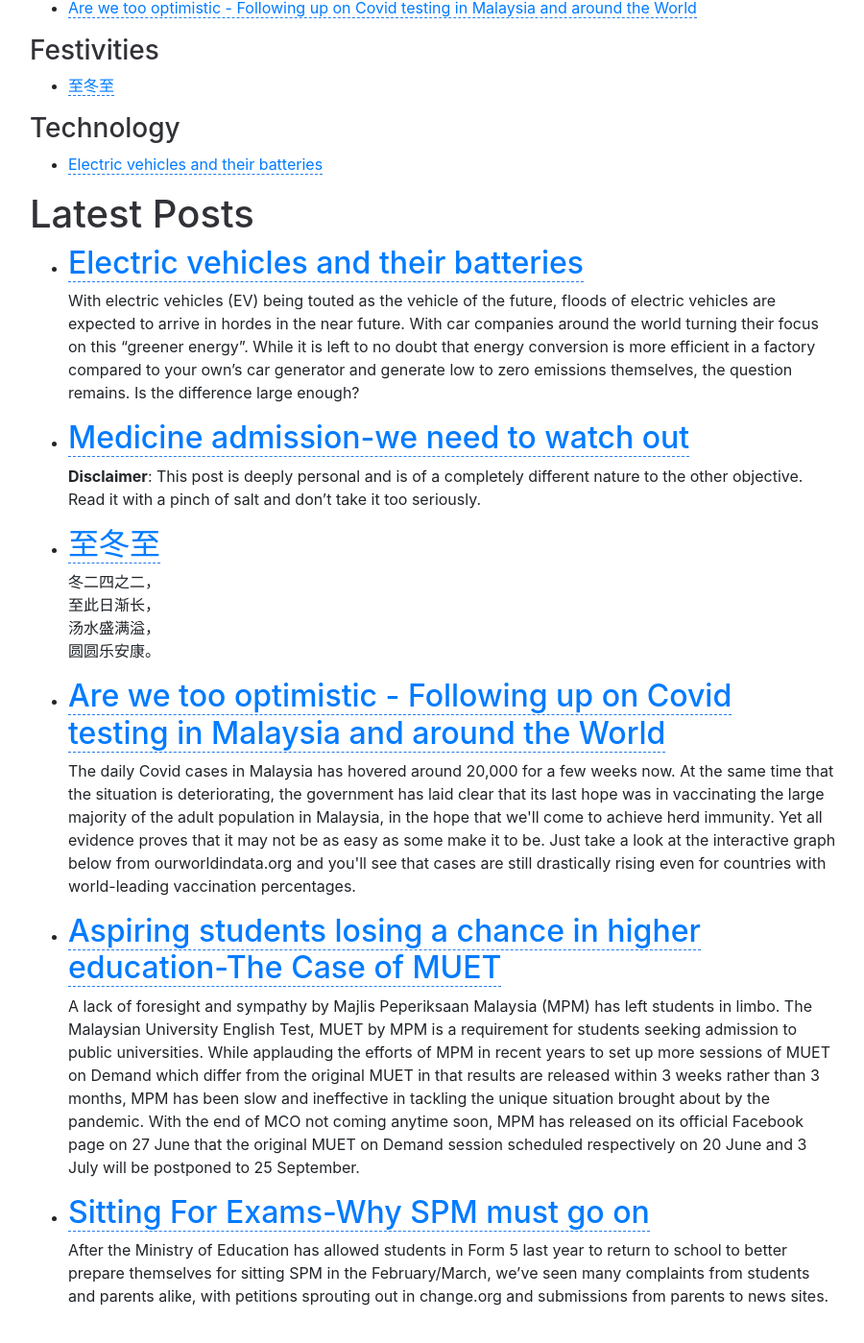
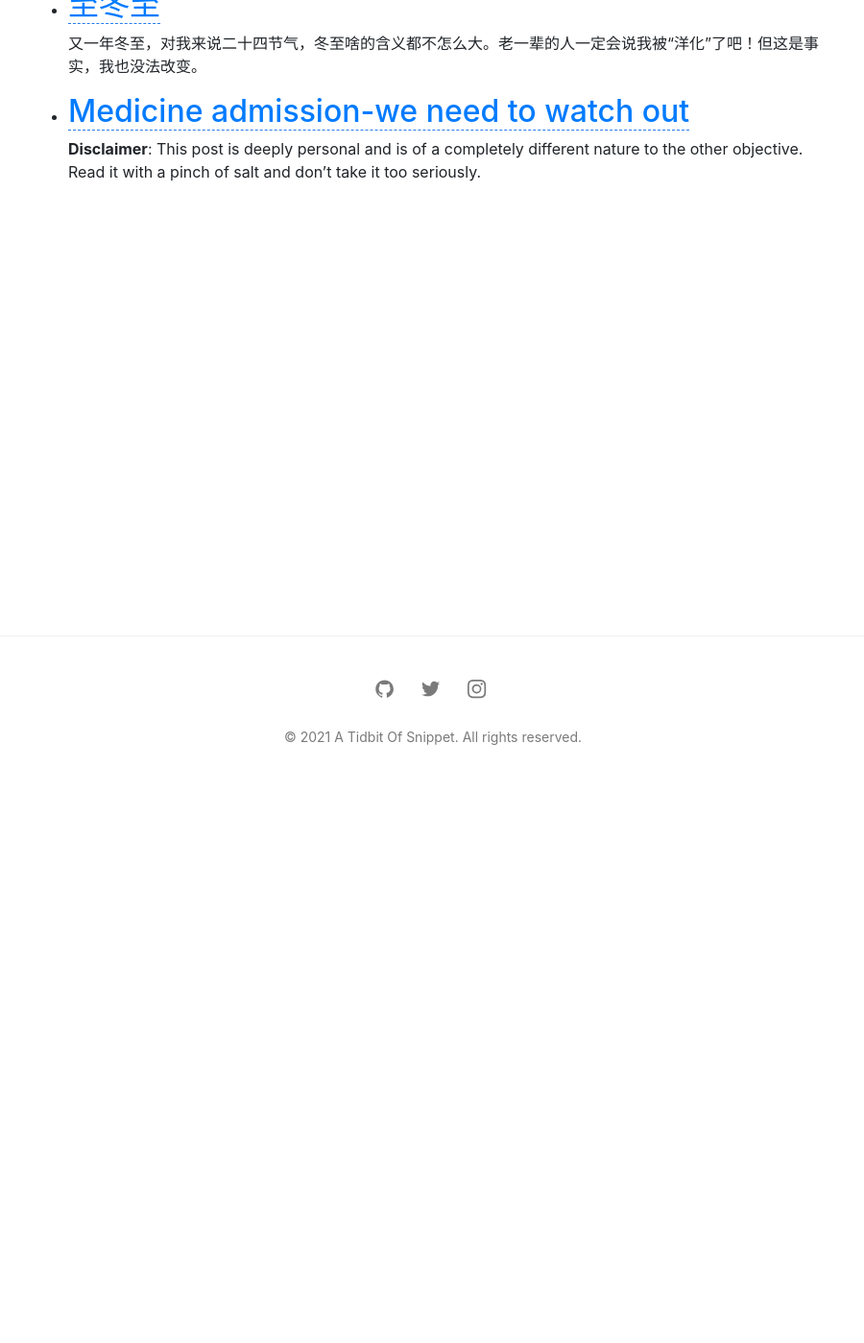
Before and after one commit to JiaCherng/a-tidbit, a Jekyll site: the page built from pages/test.html, in a window 1280 px wide and 1400 px high, scrolled down 577 px. Shown: the whole window at 96% size, without its empty margins (189-1089 px from the left). Built offline with Jekyll 4.4.1, drawn with Linux system fonts in a browser that asks for light colours; some of the changed text lies outside the part shown.

Commit message:
done version 1

```diff
--- a/_posts/2020-02-01-Sitting For Exams-Why SPM must go on.md
+++ /dev/null
@@ -1,31 +0,0 @@
----
-layout: post
-title: Sitting For Exams-Why SPM must go on
-featured-img: exam
-categories: Education
----
- After the Ministry of Education has allowed students in Form 5 last year to return to school to better prepare themselves for sitting SPM in the February/March, we’ve seen many complaints from students and parents alike, with petitions sprouting out in change.org and submissions from parents to news sites.
-
-
-
-But little do they know that they have to sit for SPM. There is simply no alternative. There have been clamours for the ministry to replace SPM with predicted grades like what those taking A Levels had to face last June. However, an important fact was neglected, most A Levels courses have tests and exams every other week; it provides teachers with a rather clear guideline on the threshold and capability of students.
-
-
-
-The majority of the batch of students sitting for SPM this year however, had not have the same treatment, many students from public schools have had only sat for 1 and ½ exam throughout their academic year last year. One in February right before the pandemic swept through and trials halted halfway when the situation of the pandemic went out of control. If there are complains now, I can’t bear to think what will happen if predicted grades are adopted and students are ‘disappointed’ of their results given.
-
-
-
-Predicted grades also has its shortcomings. No high achiever would ever wish for predicted grades, where those straddling between the thresholds of grades would benefit the most. Just take a look at United Kingdom the last academic year, where there was a significant inflation of students getting higher grades and messing up the university admission process.
-
-
-
-It bears to admit that SPM has lost its importance over the years; enrolling into private institutions requires only credits; public institutions are still governed by skewed quotas; JPA is barely offering any scholarships even for those with 9A+-yet being much less lucrative with longer bonds. Yes, SPM has largely been relegated to be merely a pat in the back for most higher achievers, getting A or B doesn’t really matter anymore. Even so, SPM must go on, not to test the students, but to provide some motivation to better prepare them for what will come next.
-
-
-
-On the other hand, less important tests such as MUET can very well be cancelled. Tests like this requires close physical interaction, not to mention most students have to cross district or travel to an examination centre some distance away to sit for the test. Top ranking university worldwide, NUS, NTU, HKU etc. have already been accepting GCE O-level 1119-which you sat for along with your SPM English-as an English proficiency evidence. That, along with an interview would definitely be sufficient prove to allow for admission into our local university.
-
-
-
-All that said, students taking SPM, already 18 years old should have the good judgement to avoid all social interactions in school; sit, listen, write and hope for the best. The ministry and school authorities just have to enforce stricter rules and if required suspend misbehaving students.
--- a/_posts/2021-07-08-Aspiring students losing a chance in higher education-The Case of MUET.md
+++ /dev/null
@@ -1,31 +0,0 @@
----
-layout: post
-title: Aspiring students losing a chance in higher education-The Case of MUET
-featured-img: muet
-categories: Slice
----
-A lack of foresight and sympathy by Majlis Peperiksaan Malaysia (MPM) has left students in limbo. The Malaysian University English Test, MUET by MPM is a requirement for students seeking admission to public universities. While applauding the efforts of MPM in recent years to set up more sessions of MUET on Demand which differ from the original MUET in that results are released within 3 weeks rather than 3 months, MPM has been slow and ineffective in tackling the unique situation brought about by the pandemic. With the end of MCO not coming anytime soon, MPM has released on its official Facebook page on 27 June that the original MUET on Demand session scheduled respectively on 20 June and 3 July will be postponed to 25 September.
-
-
-
-According to UPUOnline, a portal for local students to apply to public universities, students are given a last chance to update any results and documents from 9 August to 12 August. Students who are slotted to take their MUET test on 20 June and 3 July are supposed to receive their results in time to upload their documents, but the recent turn of events has left them in limbo, through no fault of their own. If they are not able to submit their documents in time, they will not be considered for admission as they are deemed to not have fulfilled the admission requirement.
-
-
-
-In this special time when the government and the people should work together to enable the continuing of education, MPM and the Ministry of Higher Education seemed to be rather unsympathetic to the plight of many students. We know most institutions of higher learning in the United States and worldwide have waived the requirement to take their entrance exam-the SAT and any sort of English proficiency test in light that it may be inaccessible to many students. MPM and MoHE on the other hand, has been less than helpful in this manner, postponing many sessions of MUET without thought of consequences and without giving any solution to the students. This leaves a large minority of students taking STPM or equivalent in a predicament. On the other hand, matrikulasi’s students are more fortunate in this regard, with matrikulasi having their own MUET session so they would not be in the same plight.
-
-
-
-On the same matter, some of my friends and fellow bloggers have suggested to those in this quandary to forgo MUET and go on to take IELTS, an equivalent international qualification. There are a few problems with this suggestion. First, the price of IELTS is a whopping RM 795, a price that is not affordable for the common family. With parents already paying RM 250 for MUET on Demand, the total cost borne would be RM 1045, for an English test. Secondly, not all public universities accept IELTS. Universiti Malaya accepts it only as a stopgap measure, meaning that you have to sit for MUET again even if you have IELTS. Not to mention the lack of logic behind the fact that IELTS can go on, yet MUET is not, despite both requiring face-to-face sitting (currently).
-
-
-
-We have written loads of requests to universities and MoHE, some have replied in enquiries that they may give ‘special consideration’ for students in this predicament, yet the lack of a concrete solution will still lower their chance for a shot at a seat in a public university, through no fault of their own. It’s unacceptable that the government only reacts to a specific situation when the situation has garnered a large amount of interest among the public, with those issues out of the public’s eyes falling on deaf ears. Whether to move MUET online immediately, admitting students first and allow them to submit MUET later or even waive MUET for those who have achieved A for English in SPM/1119, it’s high time for the MoHE to release a concrete statement to provide relief to the anxiety of the parents and students alike.
-
-
-
-Article also posted on :
-
-The Star - https://www.thestar.com.my/opinion/letters/2021/07/02/students-losing-a-chance-at-higher-education
-
-Malaysiakini - https://m.malaysiakini.com/letters/581278
--- a/_posts/2021-08-01-Are we too optimistic - Following up on Covid testing in Malaysia and around the World.html
+++ /dev/null
@@ -1,78 +0,0 @@
----
-layout: post
-title: Are we too optimistic - Following up on Covid testing in Malaysia and around the World
-featured-img: coronavirus
-categories: Covid-19
----
-
-<p>The daily Covid cases in Malaysia has hovered around 20,000 for a few weeks now. At the same time that the situation
-    is deteriorating, the government has laid clear that its last hope was in vaccinating the large majority of the
-    adult population in Malaysia, in the hope that we'll come to achieve herd immunity. Yet all evidence proves that it
-    may not be as easy as some make it to be. Just take a look at the interactive graph below from ourworldindata.org
-    and you'll see that cases are still drastically rising even for countries with world-leading vaccination
-    percentages.</p>
-
-<iframe loading="lazy"
-    src="https://ourworldindata.org/explorers/coronavirus-data-explorer?zoomToSelection=true&amp;facet=none&amp;pickerSort=asc&amp;pickerMetric=location&amp;hideControls=true&amp;Metric=Confirmed+cases&amp;Interval=Cumulative&amp;Relative+to+Population=true&amp;Align+outbreaks=false&amp;country=USA~GBR~SGP~MYS~IDN~THA~PHL~JPN~KOR~AUS"
-    style="border: 0px none; height: 600px; width: 100%;"></iframe>
-(Source: ourworldindata.org/coronavirus)<br><br>
-
-<p>Not just that, a depressing upward tick of the curve for Covid cases in Malaysia comes after the government has
-    enforced stricter rules and SOPs, with full MCO (Movement Control Order) in place since 1st June. Even with
-    virtually the whole state of Selangor—which is Malaysia's largest state, thus the state with most cases—being put in
-    Enhanced MCO for 2 weeks since 3 July, the clear upward curve shown above can very well be taken as portents of
-    worse to come. With accumulated cases now being more than 1.4 million, roughly 1.5 in 30 Malaysians have had—or
-    still has—Covid.</p>
-
-<p>And that is not all, from 1881.50 Covid tests per positive case on 5 July 2020, the same figure has dropped to 8.80
-    on July 27. This drastic drop can very well be attributed to the sharp increase of Covid cases, yet it is another
-    indication that the situation has come to take a turn for the worse. With the blatant exception of Singapore and
-    Australia, Malaysia lags roughly 2 times behind that of most countries and is only slightly better than some of our
-    neighbours in South East Asia. Another fact that needs to be noted is that many Western countries have already
-    employed self-testing kits since the beginning of this year and that most of the results coming from that are not
-    included in the official data while Malaysia has only approved its use on 20 July. This fact clearly dispels the
-    notion and excuse of some who attributed the recent increase of cases to the increased testing. As a matter of fact,
-    it proves that it is urgent that we ramp up testing and inevitable that the number of cases will skyrocket if we do
-    so.</p>
-
-<iframe loading="lazy"
-    src="https://ourworldindata.org/explorers/coronavirus-data-explorer?zoomToSelection=true&amp;facet=none&amp;pickerSort=asc&amp;pickerMetric=location&amp;hideControls=true&amp;Metric=Tests+per+case&amp;Interval=Cumulative&amp;Relative+to+Population=true&amp;Align+outbreaks=false&amp;country=USA~GBR~SGP~MYS~IDN~THA~PHL~JPN~KOR~CHN~AUS"
-    style="border: 0px none; height: 600px; width: 100%;"></iframe>
-(Source: ourworldindata.org/coronavirus)<br><br><br>
-
-<p>When we compare the figure of the first graph with the graph below, the United States and the United Kingdom are 2
-    countries that stand out. Both with their vaccination rate and their cumulative case. For the case of the United
-    Kingdom, with a leading vaccination rate that led to "Freedom Day" on 19 July 2021, the cumulative confirmed case
-    has shown an exponential increase since.</p>
-
-<iframe loading="lazy"
-    src="https://ourworldindata.org/explorers/coronavirus-data-explorer?zoomToSelection=true&amp;facet=none&amp;pickerSort=asc&amp;pickerMetric=location&amp;hideControls=true&amp;Metric=People+fully+vaccinated&amp;Interval=Cumulative&amp;Relative+to+Population=true&amp;Align+outbreaks=false&amp;country=USA~GBR~MYS~IDN~PHL~JPN~KOR~CHN~SGP~DEU~AUS"
-    style="border: 0px none; height: 600px; width: 100%;"></iframe>
-(Source: ourworldindata.org/coronavirus)<br><br><br>
-
-<p>Take this with a significantly decreasing—because of vaccination—yet not negligible case fatality rate, and the only
-    conclusion I can come to is that the outlook is bleak. Malaysia has lost control of its Covid cases since the Hari
-    Raya/Ramadhan celebration. And the current trend strongly indicates that we'll follow the footsteps of the UK—which
-    is definitely not a model for Covid mitigation and control—, albeit a more conservative one. At the same time, the
-    people have to hope dearly that there wouldn't be any more infectious or deadly variants to come. When the time
-    comes as it must, those who had vaccinations will be left to try their luck and hope that they themselves won't be
-    the unfortunate (and currently, few) ones to have severe symptoms or die even with vaccinations.</p>
-
-<p>With an update on 18 August by the Director General of Health, the situation seems to be going in the direction of
-    the scenario I raised above. </p>
-<blockquote class="twitter-tweet">
-    <p dir="ltr" lang="en">Our recent clinical audit data analysis on the “breakthrough deaths” showed that among the
-        overall 12,993 deaths recorded, 80 cases had been partially vaccinated (0.6%) and 4 cases had full vaccination
-        (0.03%).</p>— Noor Hisham Abdullah (@DGHisham) <a
-        href="https://twitter.com/DGHisham/status/1427814223036370954?ref_src=twsrc%5Etfw">August 18, 2021</a>
-</blockquote>
-<script async="" charset="utf-8" src="https://platform.twitter.com/widgets.js"></script>
-
-
-
-<br><br>
-<p style='color: rgb(100, 100, 100); padding-left: 30px;'><i>Source: Hannah Ritchie, Esteban Ortiz-Ospina, Diana
-        Beltekian, Edouard Mathieu, Joe Hasell, Bobbie Macdonald, Charlie Giattino, Cameron Appel, Lucas Rodés-Guirao
-        and Max Roser (2020) - "Coronavirus Pandemic (COVID-19)". Published online at OurWorldInData.org. Retrieved
-        from: <a href="https://ourworldindata.org/coronavirus">'https://ourworldindata.org/coronavirus'</a> [Online
-        Resource]</i></p>
--- a/_posts/2021-08-03-Touch 'n Go card becoming dormant - GLCs have to do a better job in this pandemic.md
+++ /dev/null
@@ -1,11 +0,0 @@
----
-layout: post
-title: 至冬至
-featured-img: dongzhi
-categories: Festivities
----
-
-冬二四之二，<br>
-至此日渐长，<br>
-汤水盛满溢，<br>
-圆圆乐安康。<br>
--- a/_posts/2021-09-27-Sustainable EVs and their batteries.md
+++ /dev/null
@@ -1,30 +0,0 @@
----
-layout: post
-title: Electric vehicles and their batteries
-featured-img: EV's batteries
-categories: Technology
----
-
-With electric vehicles (EV) being touted as the vehicle of the future, floods of electric vehicles are expected to arrive in hordes in the near future. With car companies around the world turning their focus on this “greener energy”. While it is left to no doubt that energy conversion is more efficient in a factory compared to your own’s car generator and generate low to zero emissions themselves, the question remains. Is the difference large enough?
-
-
-An estimate 12.85m tons of lithium-ion batteries from electric vehicles (EV) are expected to retire between now and 2030. By the same estimate, 10.35m tons of lithium, cobalt, nickel and manganese will be mined for the same. The mining, processing, transporting, manufacturing and ultimately—depending on how used batteries are managed—recycling or disposing are carbon-intensive processes.
-
-###### RECYCLE?
-Recycling is commonly used as an end-all, whether in an economic forum, prime minister questioning or even in the essays of high school students. The truth of the matter is that it is not as straightforward. In richer, more developed countries, hundreds of millions of dollars have been invested by both the private and public sector into the infrastructure and research for recycling, yet it is sorely lagging behind in scale, with most developed countries shipping their ‘recyclable products’ to less developed countries where most of the ‘recyclable products’ end up in landfills. From the words of Dr Anderson, who is the co-director of the Birmingham Centre for Strategic Elements and Critical Materials, "Currently, globally, it's very hard to get detailed figures for what percentage of lithium-ion batteries are recycled, but the value everyone quotes is about 5%." It goes without saying that 5% is nothing to boast about. The percentage will be far worse in Malaysia, where recycling common use batteries is hardly accessible and practised.
-
-###### SO WHAT NOW?
-The better part of the solution as proposed by James Pennington, who leads the World Economic Forum’s circular economy program is far simpler. “If we want to do more with the materials that we have, recycling shouldn’t be the first solution. The best thing to do at first is to keep things in use for longer,” he said. In a research by Greenpeace East Asia, Lithium-ion batteries decommissioned from electric vehicles (EVs) and repurposed for energy storage can meet the entire world’s energy storage needs as early as 2030 when the raw materials required for making the current technologies of batteries will be at risk. Using them to store excess energy in solar farms, wind farms, rural areas, or power plants themselves seemed to a prudent step forward. An energy company in the UK, Enel Group is using 90 batteries retired from Nissan Leaf cars in an energy storage facility in Melilla, Spain, which is isolated from the Spanish national grid. “There is a lot of battery capacity left at the end of first use in electric vehicles,” said Jessika Richter, who researches environmental policy at Lund University.
-
-###### SO IS IT SUSTAINABLE?
-As Jessica Richter said, “It’s important to remember that we can have a sustainable product situated within an unsustainable system.” The system and the surrounding infrastructure have not caught up with the production of electrical vehicles. Electric vehicles are not the end all to make our transport systems more friendly, it’s benefits as it currently stand are at most marginal. If you do the maths, in most more developed areas, deploying more petrol-guzzling buses will be even eco-friendlier than switching all the cars to EVs. Conclusion, EVs are only one facet of trying to mitigate the damage to the earth, there are a lot more to be done,
-
-
-
-
-
-
-###### Sources:
-https://www.theguardian.com/environment/2021/aug/20/electric-car-batteries-what-happens-to-them
-https://www.greenpeace.org/eastasia/press/6175/greenpeace-report-troubleshoots-chinas-electric-vehicles-boom-highlights-critical-supply-risks-for-lithium-ion-batteries/
-https://www.bbc.com/news/business-56574779
--- a/instructions.txt
+++ b/instructions.txt
@@ -4,7 +4,7 @@ jekyll serve --livereload
 -runs it on server (and build first)
 -livereload optional
 
-but add bundle exec to make sure running same jekyll version
+but add bundle exec (in front) to make sure running same jekyll version
 
 can write in html and md
 naming of posts have to follow a specific structure
--- a/pages/about.md
+++ b/pages/about.md
@@ -5,4 +5,4 @@ permalink: /about/
 ---
 # About page
 
-A page to record a few articles I wrote on some selected issues happening in Malaysia and around the world.
+A snippet of life as I know it.
```
Also changed, not shown: _posts/2021-12-21-至冬至.md (added, +18 -0 lines).
